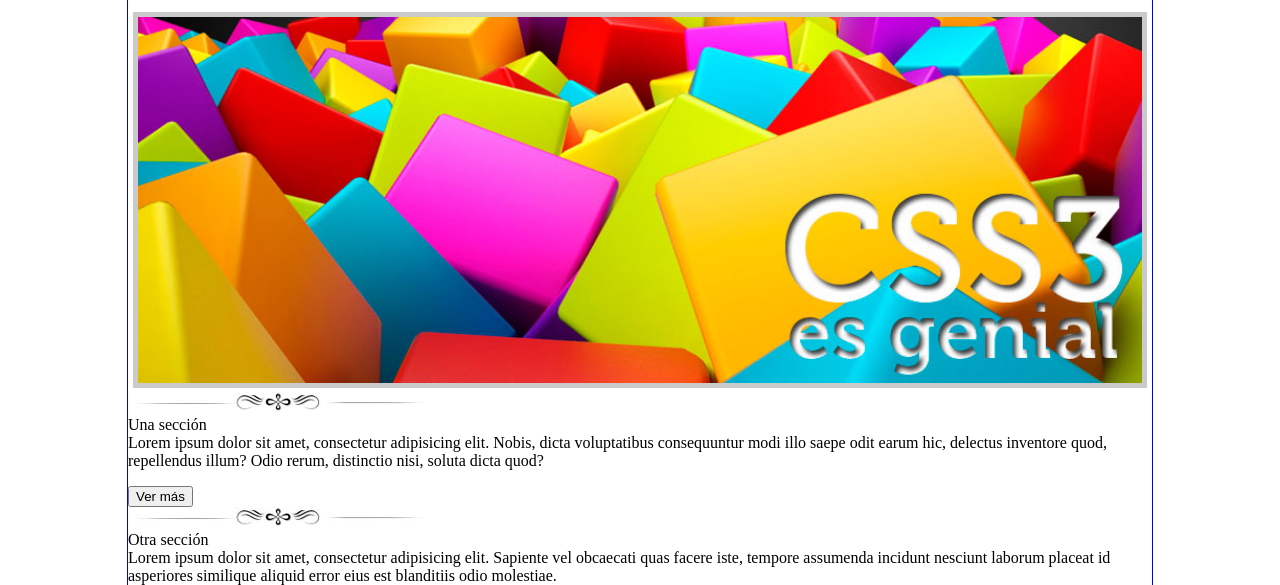
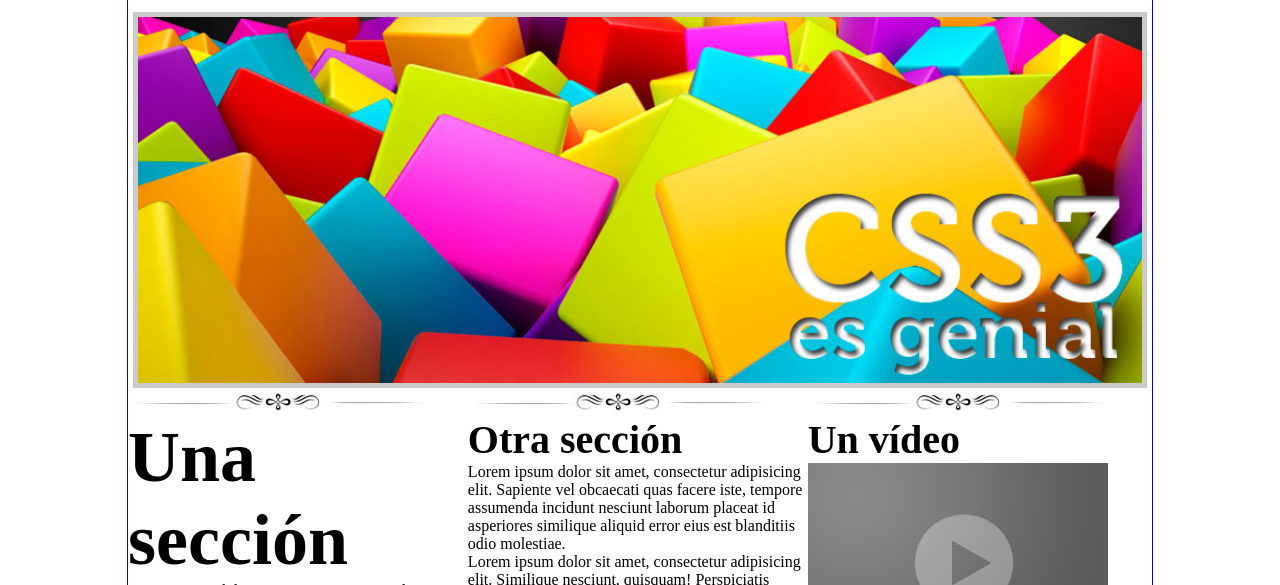
Before and after one commit to mimami/pw2173, a plain HTML site: page practica01css/index.html in a window 1280 px wide. Shown: the part 215-800 px from the top of the page. Drawn offline with Linux system fonts and the light colour scheme.

Commit message:
Formato a secciones y botones

```diff
--- a/practica01css/css/estilos.css
+++ b/practica01css/css/estilos.css
@@ -44,3 +44,22 @@ form input[type="button"]{
 	margin-top: 15px;
 	width: 98%;
 }
+#seccion02 article{
+	display: inline-block;
+	vertical-align: top;
+	width: 32.8%;
+}
+#seccion02 article input[type="submit"]{
+	background: white;
+	color: blue;
+	margin-left: 130px;
+	border-radius: 5px;
+}
+/*todas las clases inician con punto*/
+.unaSeccion,.otraSeccion{
+	font-size: 4.5em;
+	font-weight: bold; /*para cambiar el formato de texto, en este caso, en negritas*/
+}
+.otraSeccion{
+	font-size: 2.5em;
+}
--- a/practica01css/index.html
+++ b/practica01css/index.html
@@ -34,8 +34,9 @@
 	<section id="seccion02">
 		<article>
 			<img src="img/separador.jpg" alt="">
-			<br>
-			Una sección
+			<span class="unaSeccion">Una sección</span>
+			<!-- span =
+			Es un contenedor en línea. Sirve para aplicar estilo al texto o agrupar elementos en línea.-->
 			<br>
 			Lorem ipsum dolor sit amet, consectetur adipisicing elit. Nobis, dicta voluptatibus consequuntur modi illo saepe odit earum hic, delectus inventore quod, repellendus illum? Odio rerum, distinctio nisi, soluta dicta quod?
 			<p></p>
@@ -43,8 +44,7 @@
 		</article>
 		<article>
 			<img src="img/separador.jpg" alt="">
-			<br>
-			Otra sección
+			<span class="otraSeccion">Otra sección</span>
 			<br>
 			Lorem ipsum dolor sit amet, consectetur adipisicing elit. Sapiente vel obcaecati quas facere iste, tempore assumenda incidunt nesciunt laborum placeat id asperiores similique aliquid error eius est blanditiis odio molestiae.
 			<br>
@@ -54,8 +54,7 @@
 		</article>
 		<article>
 			<img src="img/separador.jpg" alt="">
-			<br>
-			Un vídeo
+			<span class="otraSeccion">Un vídeo</span>
 			<br>
 			<img src="img/video.jpg" alt="">
 		</article>
```
